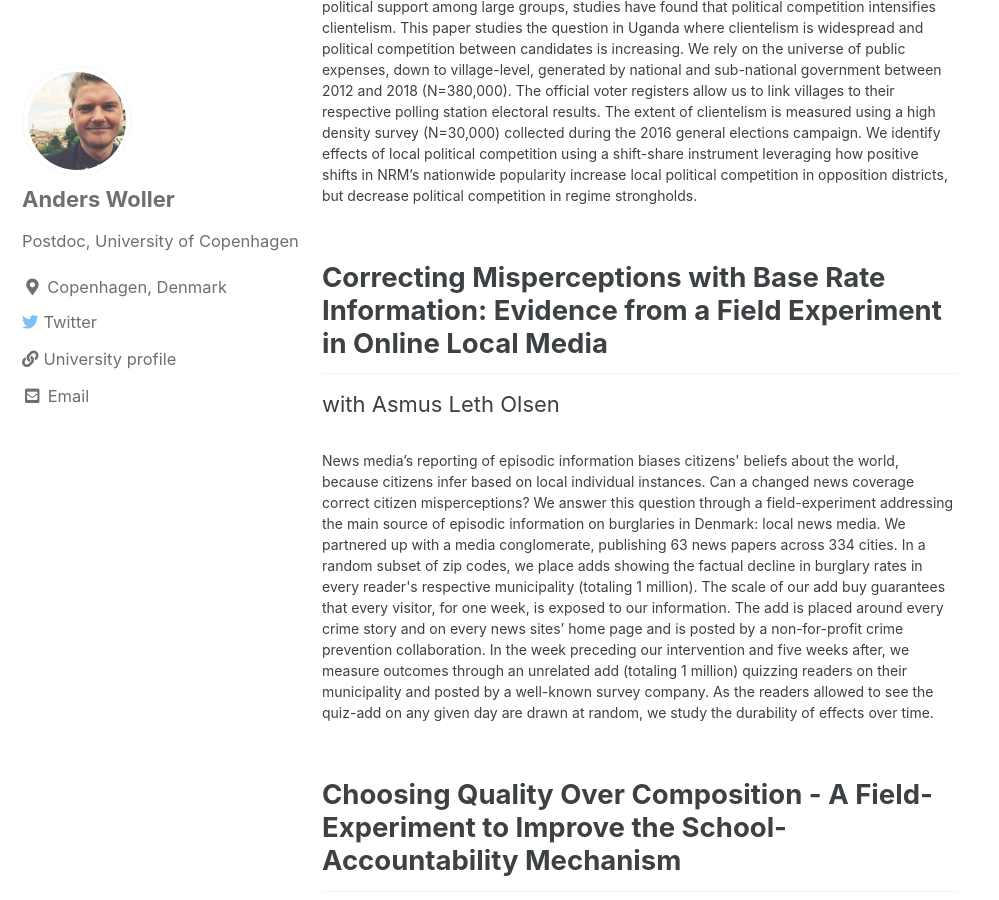
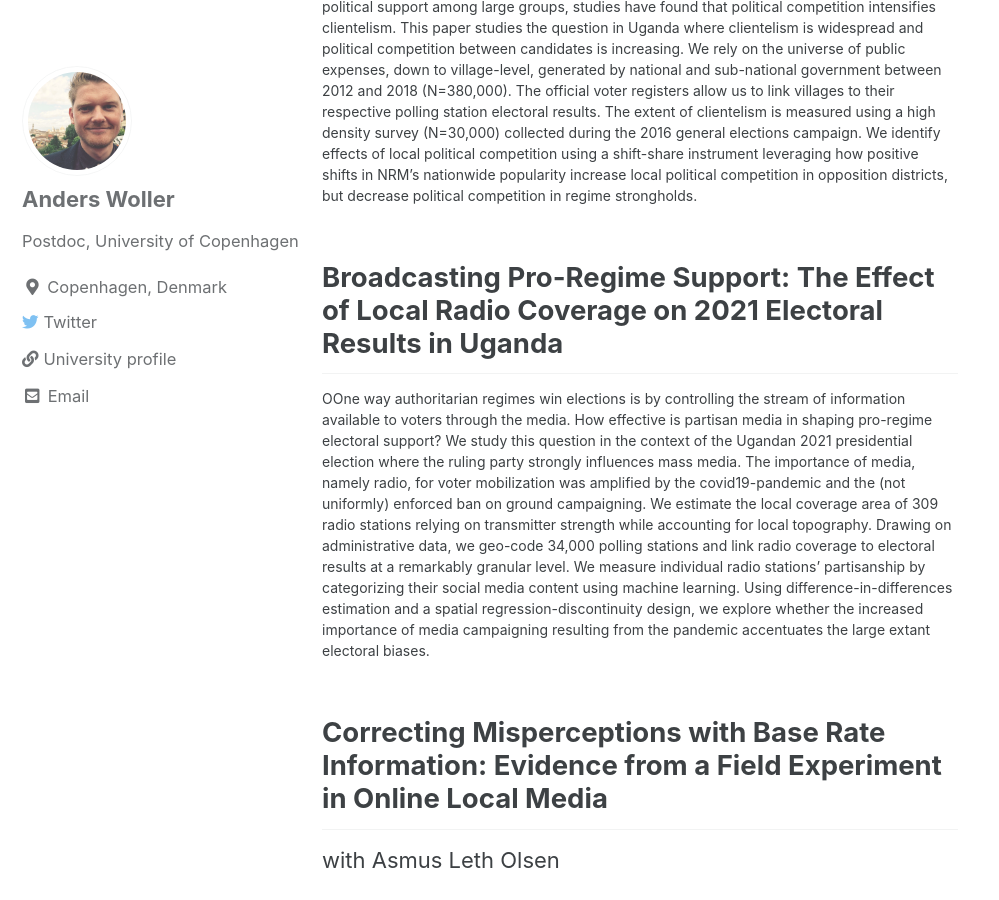
Before and after one commit to AndersWoller/AndersWoller.github.io, a Jekyll site: the page built from _pages/research.md, in a window 1280 px wide and 900 px high, scrolled down 465 px. Shown: the whole window, without its empty margins (0-999 px from the left). Built offline with Jekyll 4.4.1, drawn with Linux system fonts in a browser that asks for light colours; cached includes are drawn as plain includes.

Commit message:
Update research.md

```diff
--- a/_pages/research.md
+++ b/_pages/research.md
@@ -9,6 +9,10 @@
 with Horacio Larreguy
 
 <p style="font-size:14px"> Does political competition deter clientelism by encouraging politicians to rely on public goods provision? While local public goods, in theory, is a more cost-effective strategy to generate political support among large groups, studies have found that political competition intensifies clientelism. This paper studies the question in Uganda where clientelism is widespread and political competition between candidates is increasing. We rely on the universe of public expenses, down to village-level, generated by national and sub-national government between 2012 and 2018 (N=380,000). The official voter registers allow us to link villages to their respective polling station electoral results. The extent of clientelism is measured using a high density survey (N=30,000) collected during the 2016 general elections campaign. We identify effects of local political competition using a shift-share instrument leveraging how positive shifts in NRM’s nationwide popularity increase local political competition in opposition districts, but decrease political competition in regime strongholds. </p>
+
+<h2> Broadcasting Pro-Regime Support: The Effect of Local Radio Coverage on 2021 Electoral Results in Uganda </h2>
+
+<p style="font-size:14px"> OOne way authoritarian regimes win elections is by controlling the stream of information available to voters through the media. How effective is partisan media in shaping pro-regime electoral support? We study this question in the context of the Ugandan 2021 presidential election where the ruling party strongly influences mass media. The importance of media, namely radio, for voter mobilization was amplified by the covid19-pandemic and the (not uniformly) enforced ban on ground campaigning. We estimate the local coverage area of 309 radio stations relying on transmitter strength while accounting for local topography. Drawing on administrative data, we geo-code 34,000 polling stations and link radio coverage to electoral results at a remarkably granular level. We measure individual radio stations’ partisanship by categorizing their social media content using machine learning. Using difference-in-differences estimation and a spatial regression-discontinuity design, we explore whether the increased importance of media campaigning resulting from the pandemic accentuates the large extant electoral biases. </p>
 
 
 <h2> Correcting Misperceptions with Base Rate Information: Evidence from a Field Experiment in Online Local Media </h2>
```
